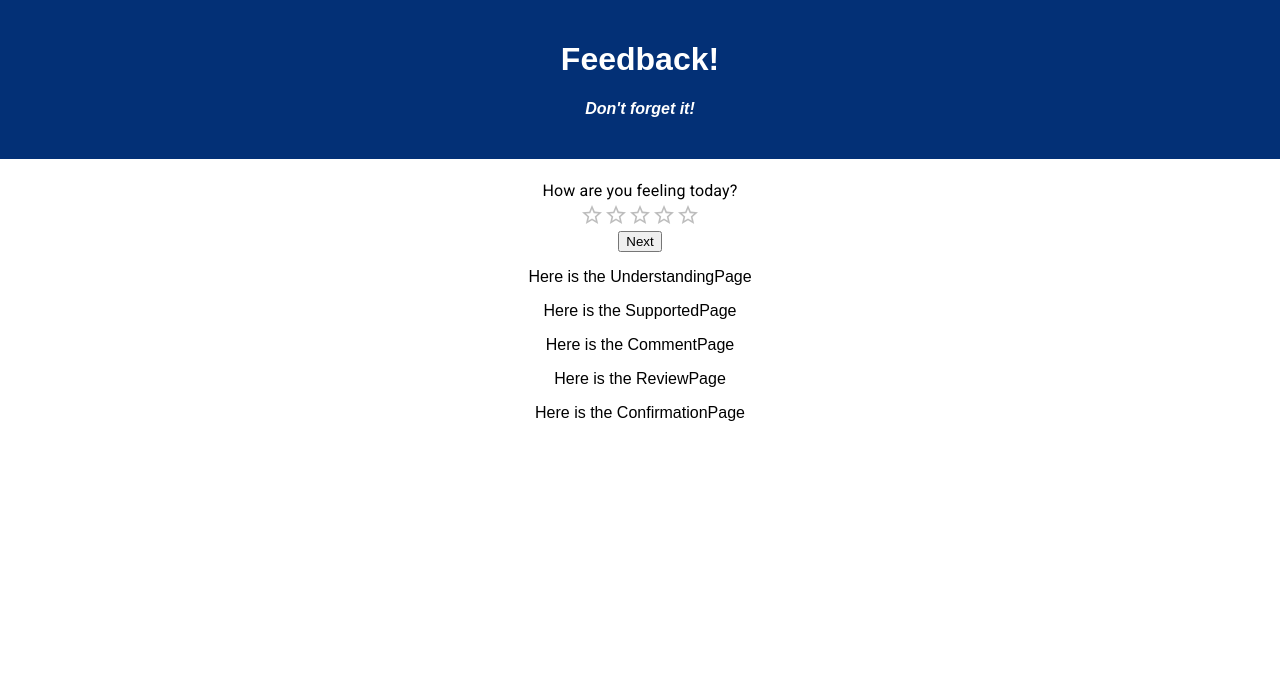
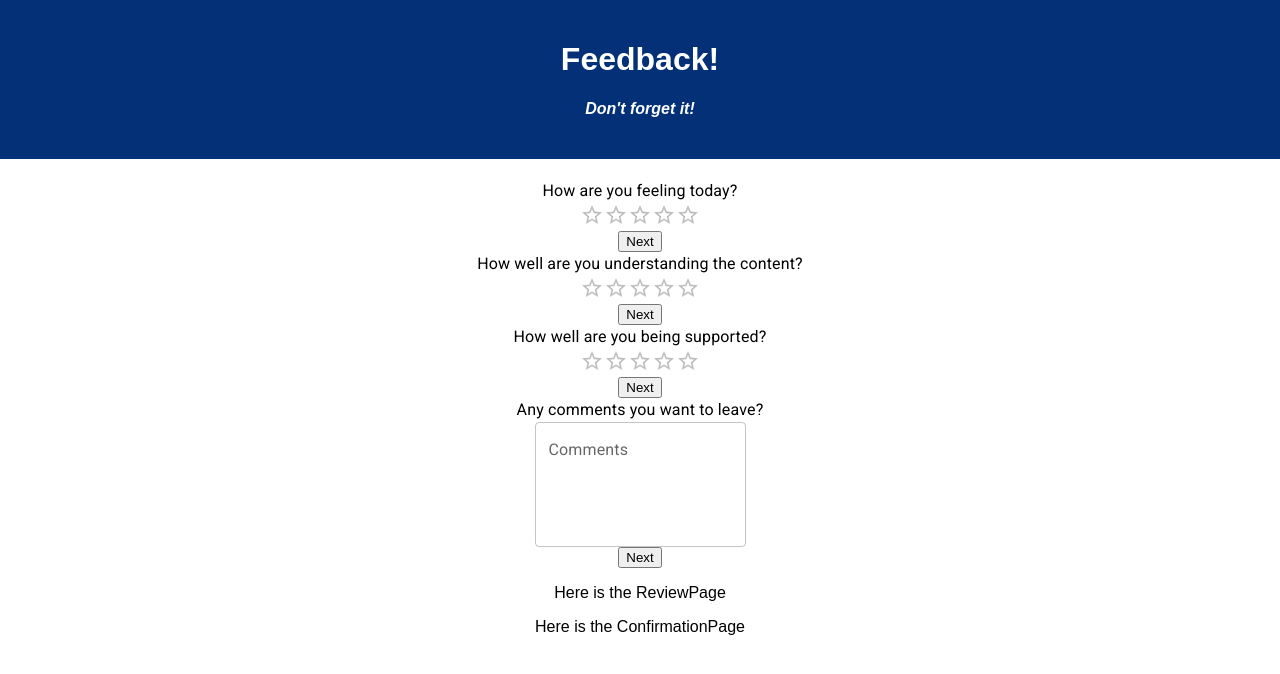
Before and after one commit to winklockm/weekend-redux-feedback-loop, a React (Create React App) app: page / in a window 1280 px wide. Shown: the top 674 px of the page. Built offline with nearby package versions, Linux system fonts and the light colour scheme.

Commit message:
set up dispatch for understanding, supported, comment

```diff
--- a/src/components/CommentPage/CommentPage.jsx
+++ b/src/components/CommentPage/CommentPage.jsx
@@ -1,8 +1,43 @@
+import { useState } from 'react';
+import { useDispatch} from 'react-redux';
+import { useHistory } from 'react-router-dom';
+import Typography from '@mui/material/Typography';
+import TextField from '@mui/material/TextField';
 
 function CommentPage() {
+    const [value, setValue] = useState('');
+    const dispatch = useDispatch();
+    const handleChange = (event) => {
+        setValue(event.target.value);
+    };
+    const handleNext = event => {
+        event.preventDefault();
+        const action = {
+            type: 'SET_COMMENT',
+            payload: {
+                value,
+            }
+        }
+        dispatch(action)
+        // TODO: NEXT button leads to
+        // ReviewPage
+        // TODO: clear inputs
+    }
 
     return (
-        <p>Here is the CommentPage</p>
+        <form onSubmit={handleNext}>
+        <Typography component="legend">Any comments you want to leave?</Typography>
+        <TextField
+          id="outlined-multiline-static"
+          label="Comments"
+          multiline
+          rows={4}
+          onChange={handleChange}
+        />
+        <div>
+            <button onClick={handleNext}>Next</button>
+        </div>
+        </form>
     )
 }
 
--- a/src/components/SupportedPage/SupportedPage.jsx
+++ b/src/components/SupportedPage/SupportedPage.jsx
@@ -1,8 +1,40 @@
+import { useState } from 'react';
+import { useDispatch} from 'react-redux';
+import { useHistory } from 'react-router-dom';
+import Rating from '@mui/material/Rating';
+import Typography from '@mui/material/Typography';
 
 function SupportedPage() {
+    const [value, setValue] = useState(0);
+    const dispatch = useDispatch();
+    const handleNext = event => {
+        event.preventDefault();
+        const action = {
+            type: 'SET_SUPPORT',
+            payload: {
+                value,
+            }
+        }
+        dispatch(action)
+        // TODO: NEXT button leads to
+        // CommentPage
+        // TODO: clear inputs
+    }
 
     return (
-        <p>Here is the SupportedPage</p>
+        <form onSubmit={handleNext}>
+        <Typography component="legend">How well are you being supported?</Typography>
+        <Rating
+            name="simple-controlled"
+            value={value}
+            onChange={(event, newValue) => {
+            setValue(newValue);
+        }}
+        />
+        <div>
+            <button>Next</button>
+        </div>
+        </form>
     )
 }
 
--- a/src/components/UnderstandingPage/UnderstandingPage.jsx
+++ b/src/components/UnderstandingPage/UnderstandingPage.jsx
@@ -1,9 +1,41 @@
+import { useState } from 'react';
+import { useDispatch} from 'react-redux';
+import { useHistory } from 'react-router-dom';
+import Rating from '@mui/material/Rating';
+import Typography from '@mui/material/Typography';
 
 function UnderstandingPage() {
+    const [value, setValue] = useState(0);
+    const dispatch = useDispatch();
+    const handleNext = event => {
+        event.preventDefault();
+        const action = {
+            type: 'SET_UNDERSTAND',
+            payload: {
+                value,
+            }
+        }
+        dispatch(action)
+        // TODO: NEXT button leads to
+        // SupportedPage
+        // TODO: clear inputs
+    }
 
     return (
-        <p>Here is the UnderstandingPage</p>
-    );
+        <form onSubmit={handleNext}>
+        <Typography component="legend">How well are you understanding the content?</Typography>
+        <Rating
+            name="simple-controlled"
+            value={value}
+            onChange={(event, newValue) => {
+            setValue(newValue);
+        }}
+        />
+        <div>
+            <button>Next</button>
+        </div>
+        </form>
+    )
 };
 
 export default UnderstandingPage;
```
